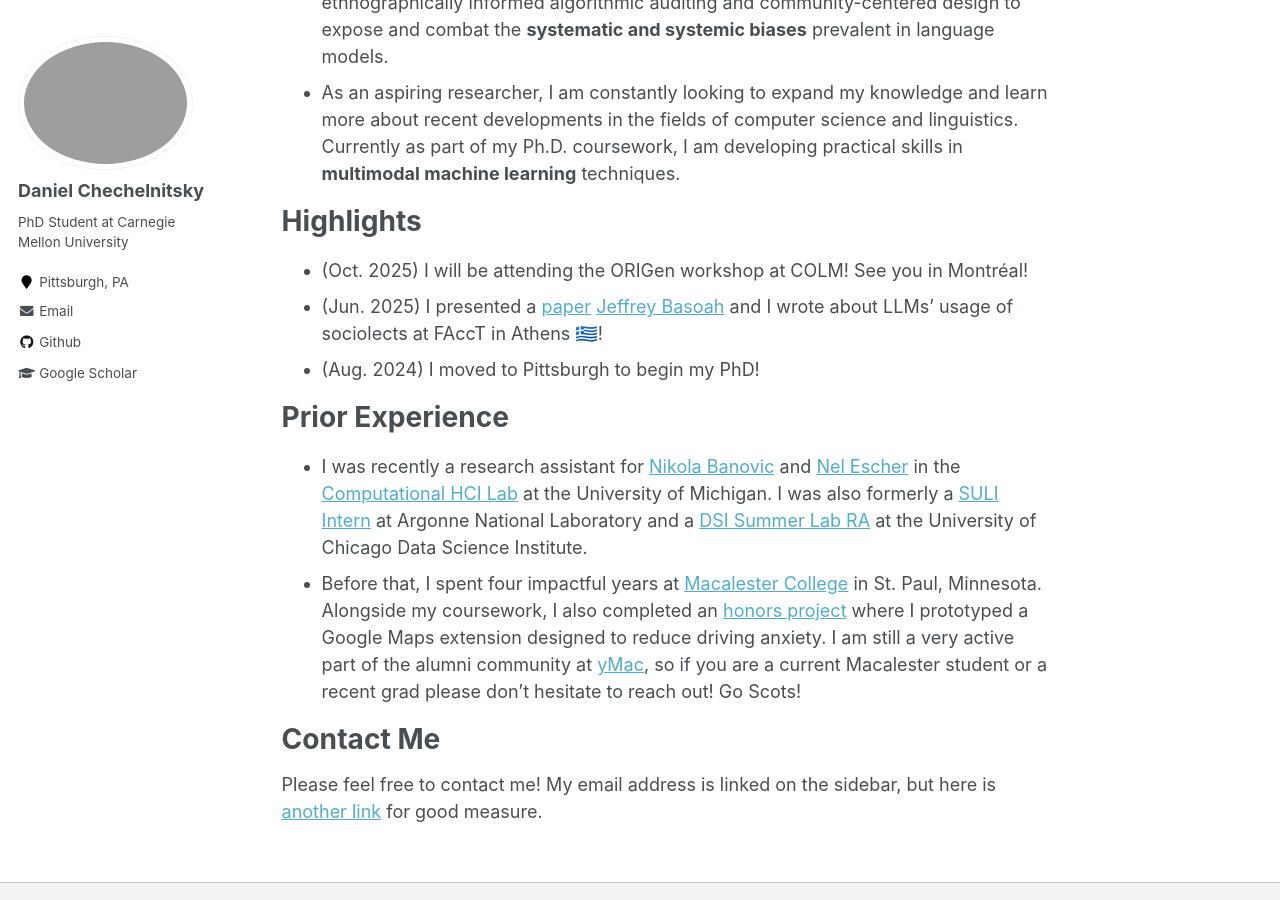
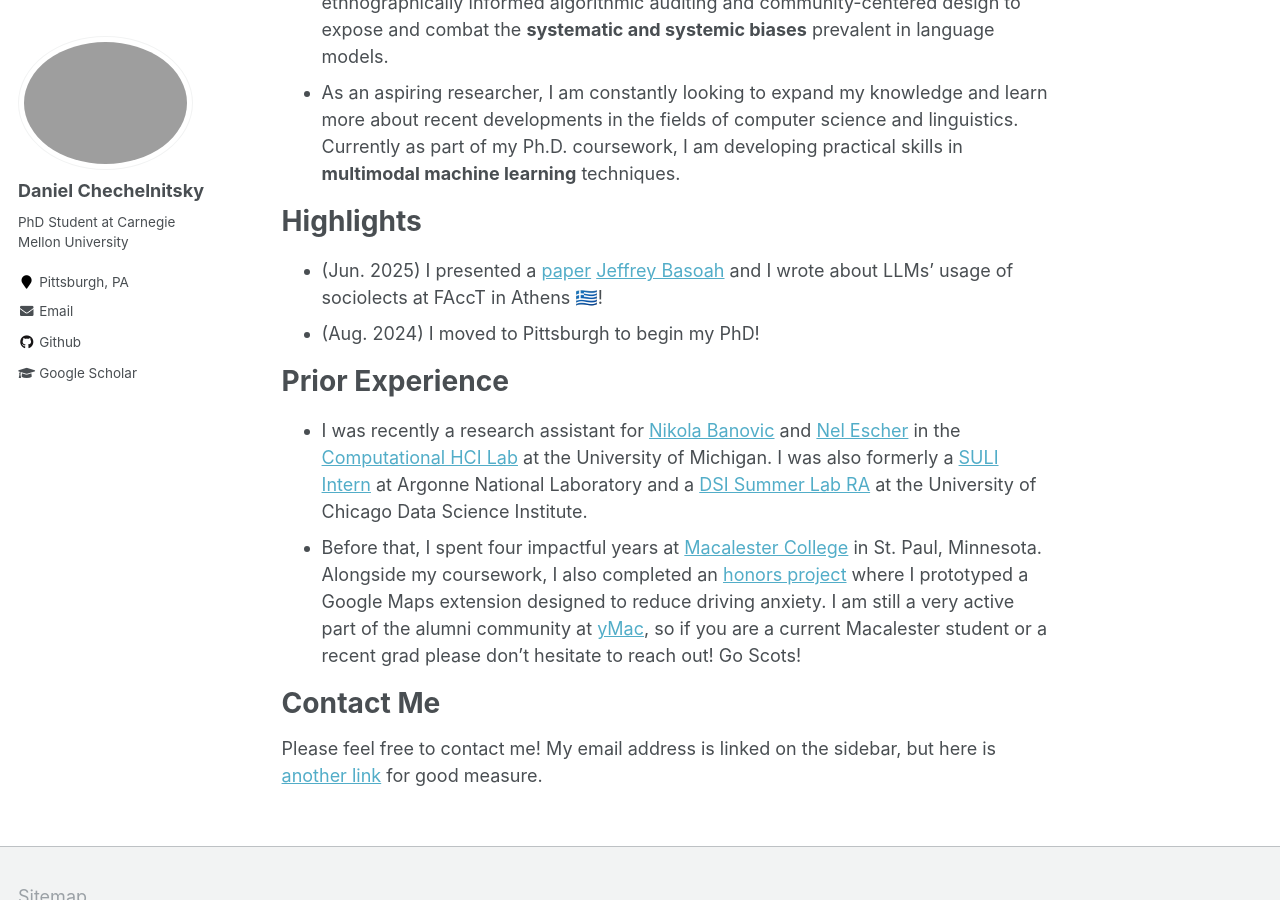
Before and after one commit to chechelnitskd/chechelnitskd.github.io, a Jekyll site: the page built from _pages/about.md, in a window 1280 px wide and 900 px high, scrolled down 597 px. Built offline with Jekyll 4.4.1, drawn with Linux system fonts in a browser that asks for light colours.

Commit message:
Update about.md

```diff
--- a/_pages/about.md
+++ b/_pages/about.md
@@ -20,7 +20,6 @@ Hi, I'm Dan! Here is some information about me:
 - As an aspiring researcher, I am constantly looking to expand my knowledge and learn more about recent developments in the fields of computer science and linguistics. Currently as part of my Ph.D. coursework, I am developing practical skills in **multimodal machine learning** techniques.
 
 # Highlights
-- (Oct. 2025) I will be attending the ORIGen workshop at COLM! See you in Montréal!
 - (Jun. 2025) I presented a [paper](https://arxiv.org/abs/2505.05660) [Jeffrey Basoah](https://jeffreybasoah.github.io/) and I wrote about LLMs' usage of sociolects at FAccT in Athens 🇬🇷!
 - (Aug. 2024) I moved to Pittsburgh to begin my PhD!
 
```
